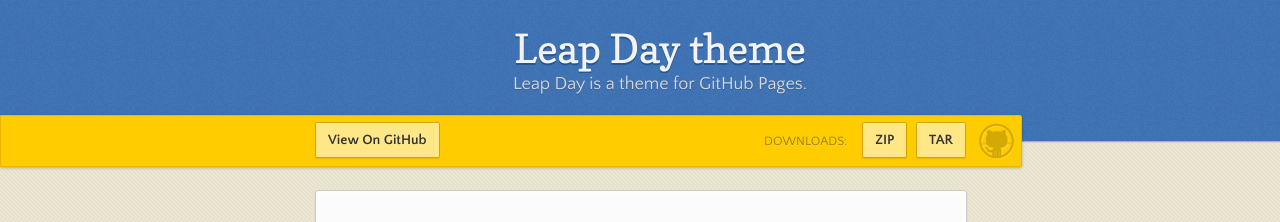
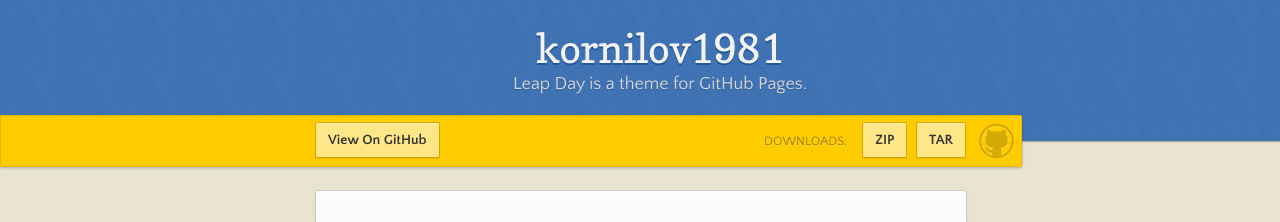
Before and after one commit to kornilov1981/kornilov1981.github.io, a Jekyll site: the page built from index.md, in a window 1280 px wide. Shown: the top 222 px of the page. Built offline with Jekyll 4.4.1, drawn with Linux system fonts in a browser that asks for light colours; nearby versions of some CDN libraries.

Commit message:
Check Site Title

```diff
--- a/_layouts/default.html
+++ b/_layouts/default.html
@@ -16,7 +16,7 @@
   <body>
 
       <header>
-        <h1>{{ site.title | default: site.github.repository_name }}</h1>
+        <h1>{{ site.github.owner_name }}</h1>
         <p>{{ site.description | default: site.github.project_tagline }}</p>
       </header>
 
```
